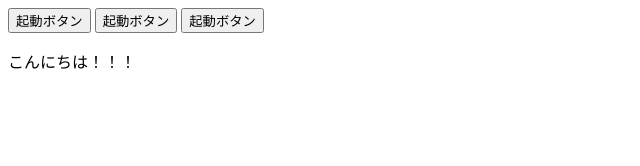
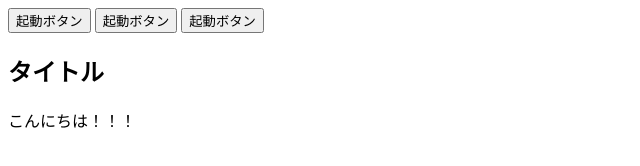
Before and after one commit to Kikuna-303/0829-Practice, a plain HTML site: page index.html in a window 1280 px wide. Shown: the whole page, without its empty margins (0-640 px from the left). Drawn offline with Linux system fonts and the light colour scheme.

Commit message:
h2を追加しました

```diff
--- a/index.html
+++ b/index.html
@@ -8,6 +8,7 @@
         <button>起動ボタン</button>
         <button>起動ボタン</button>
         <button>起動ボタン</button>
+        <h2>タイトル</h2>
         <p>こんにちは！！！</p>
     </body>
 </html>
```
